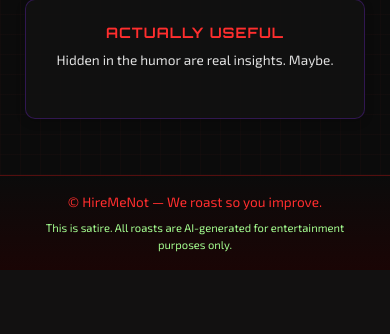
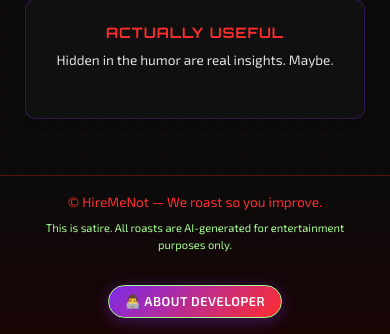
Before and after one commit to ParmarDarshan29/HireMeNot, a Django app: page / in a window 390 px wide. Shown: the part 1006-1340 px from the top of the page. Before the commit the page ends 1258 px from the top, so only its background shows below. Run offline with Django 5.2, Linux system fonts and the light colour scheme.

Commit message:
✨ Add Developer/About Me button linking to portfolio

```diff
--- a/roaster/templates/roaster/base.html
+++ b/roaster/templates/roaster/base.html
@@ -601,6 +601,46 @@
             }
         }
 
+        /* Developer Button */
+        .developer-btn {
+            display: inline-block;
+            background: linear-gradient(135deg, var(--glow-purple), var(--neon-red));
+            border: 1px solid var(--neon-green);
+            color: white;
+            padding: 10px 25px;
+            border-radius: 50px;
+            text-decoration: none;
+            font-weight: 600;
+            text-transform: uppercase;
+            letter-spacing: 1px;
+            font-size: 0.9rem;
+            box-shadow: 0 3px 15px rgba(125, 42, 232, 0.4);
+            transition: all 0.3s ease;
+            margin-top: 15px;
+        }
+
+        .developer-btn:hover {
+            transform: translateY(-3px);
+            box-shadow: 0 5px 20px rgba(125, 42, 232, 0.6);
+            color: white;
+            border-color: var(--neon-red);
+        }
+
+        @media (max-width: 768px) {
+            .developer-btn {
+                padding: 8px 20px;
+                font-size: 0.85rem;
+            }
+        }
+
+        @media (max-width: 480px) {
+            .developer-btn {
+                padding: 6px 16px;
+                font-size: 0.8rem;
+                letter-spacing: 0.5px;
+            }
+        }
+
         /* Footer Responsive */
         .footer {
             background: linear-gradient(180deg, var(--bg-dark) 0%, #1a0505 100%);
@@ -692,6 +732,11 @@
             <p class="mb-0 small mt-2" style="color: var(--neon-green);">
                 This is satire. All roasts are AI-generated for entertainment purposes only.
             </p>
+            <div class="mt-3">
+                <a href="https://parmardarshan29.github.io/#/about" target="_blank" rel="noopener noreferrer" class="developer-btn">
+                    👨‍💻 About Developer
+                </a>
+            </div>
         </div>
     </footer>
 
```
